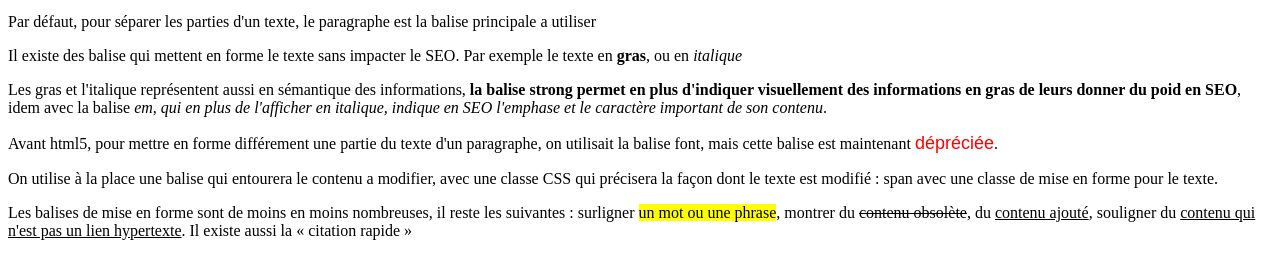
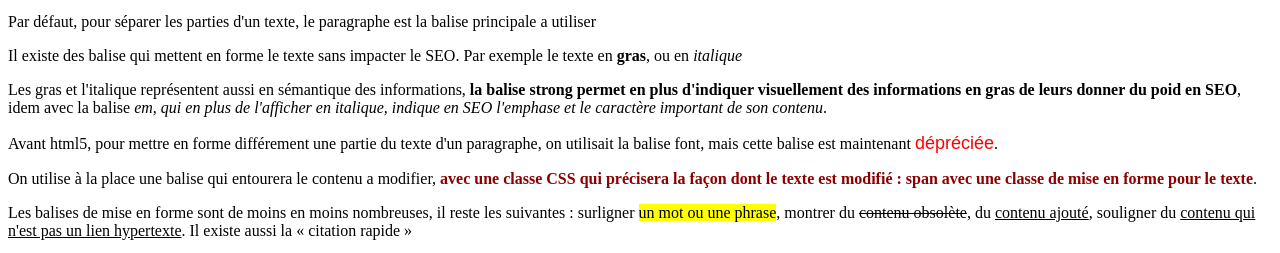
Before and after one commit to nicoduflot/2022-10-17-html-css-js, a plain HTML site: page index.html in a window 1280 px wide. Shown: the part 258-511 px from the top of the page. Drawn offline with Linux system fonts and the light colour scheme.

Commit message:
css : intro

```diff
--- a/index.html
+++ b/index.html
@@ -15,9 +15,16 @@
         sont indiqués les fichiers CSS de mise en forme ainsi
         que les source de sctipt javascript (JS)
     -->
+    <link rel="stylesheet" href="./css/style.css" media="all" />
 </head>
 
 <body>
+    <style>
+        .rouge-gras{
+            color: darkred;
+            font-weight:bold;
+        }
+    </style>
     <header>
         <h1>Formation HTML5 - CSS3</h1>
     </header>
```
Also changed, not shown: css/style.css (added, +31 -0 lines).
